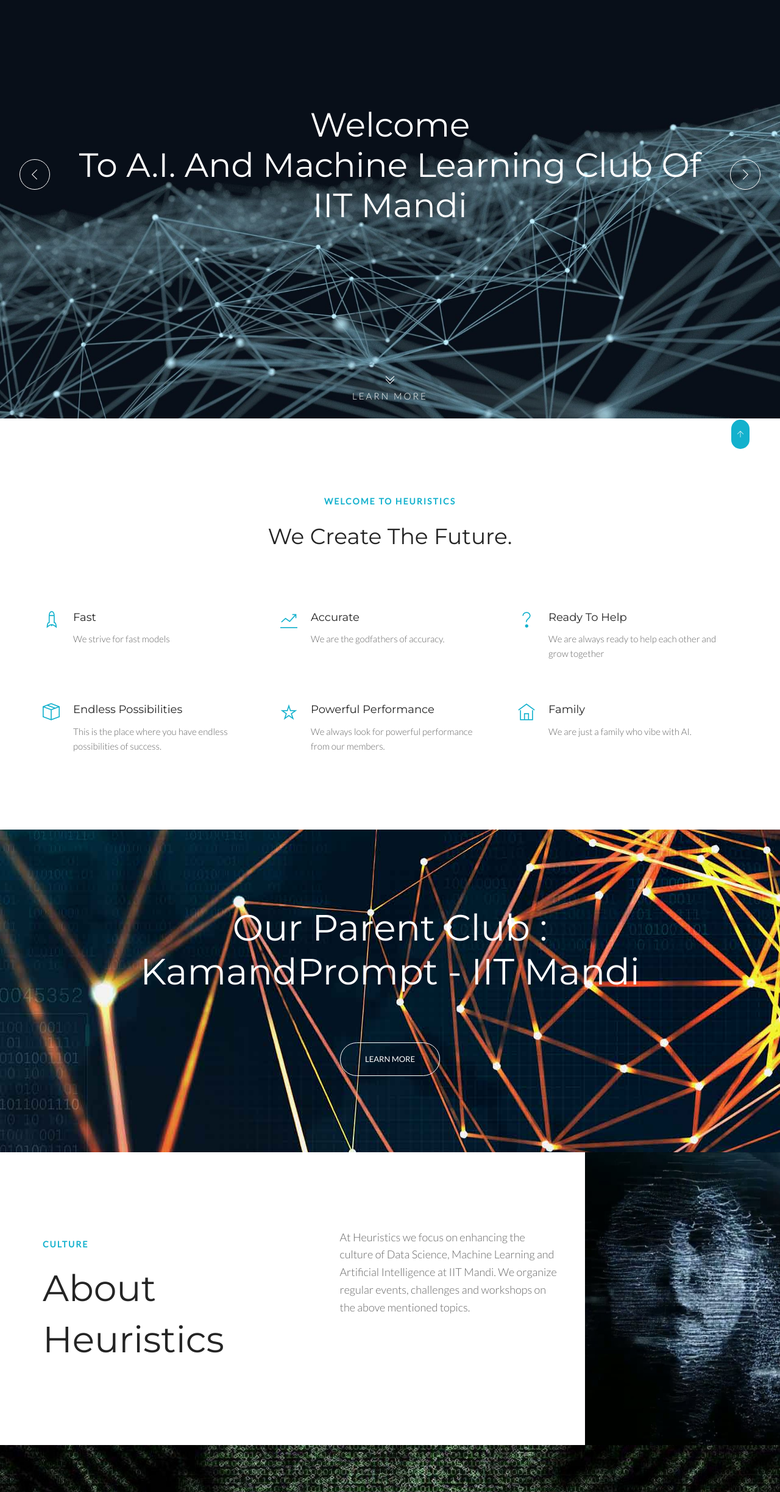
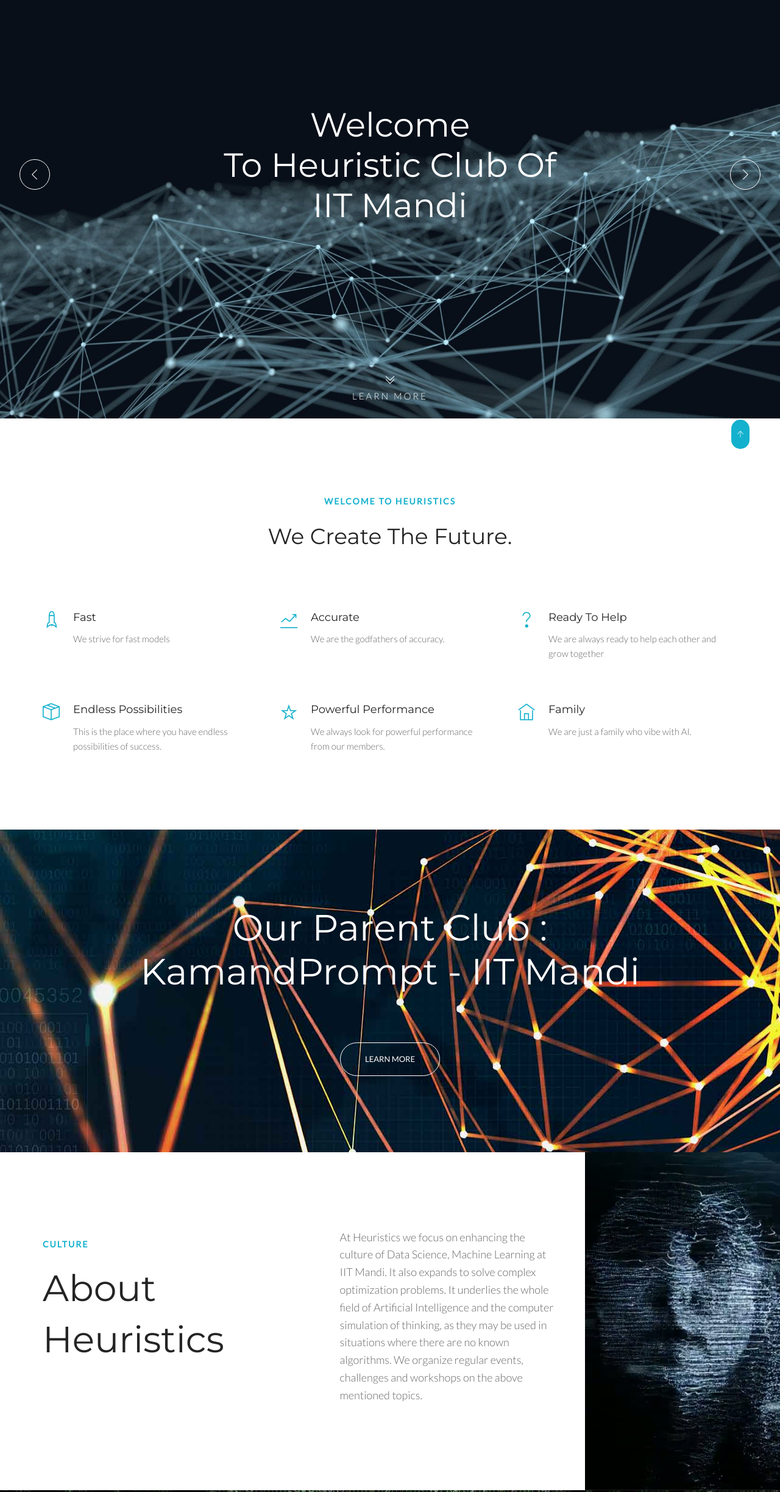
Before and after one commit to sauravshub1/Heuristics, a plain HTML site: page HTML/index.html in a window 1280 px wide. Shown: the part 114-2560 px from the top of the page at 61% size. Drawn offline with Linux system fonts and the light colour scheme; some packages are replaced by stand-ins of ours.

Commit message:
index page updated

```diff
--- a/HTML/index.html
+++ b/HTML/index.html
@@ -125,7 +125,7 @@
                 <div class="g-fullheight--xs g-bg-position--center swiper-slide" style="background: url('img/1920x1080/01.jpg');">
                     <div class="container g-text-center--xs g-ver-center--xs">
                         <div class="g-margin-b-30--xs">
-                            <h1 class="g-font-size-35--xs g-font-size-45--sm g-font-size-55--md g-color--white">Welcome<br>To A.I. and Machine Learning Club Of<br>IIT Mandi</h1>
+                            <h1 class="g-font-size-35--xs g-font-size-45--sm g-font-size-55--md g-color--white">Welcome<br>To Heuristic Club Of<br>IIT Mandi</h1>
                         </div>
                     </div>
                 </div>
@@ -272,7 +272,7 @@
                         </div>
                     </div>
                     <div class="col-md-4 col-md-offset-1">
-                        <p class="g-font-size-18--xs">At Heuristics we focus on enhancing the culture of Data Science, Machine Learning and Artificial Intelligence at IIT Mandi. We organize regular events, challenges and workshops on the above mentioned topics.</p>
+                        <p class="g-font-size-18--xs">At Heuristics we focus on enhancing the culture of Data Science, Machine Learning at IIT Mandi. It also expands to solve complex optimization problems. It underlies the whole field of Artificial Intelligence and the computer simulation of thinking, as they may be used in situations where there are no known algorithms. We organize regular events, challenges and workshops on the above mentioned topics.</p>
                     </div>
                 </div>
             </div>
```
Also changed, not shown: HTML/events.html (+2 -2 lines).
